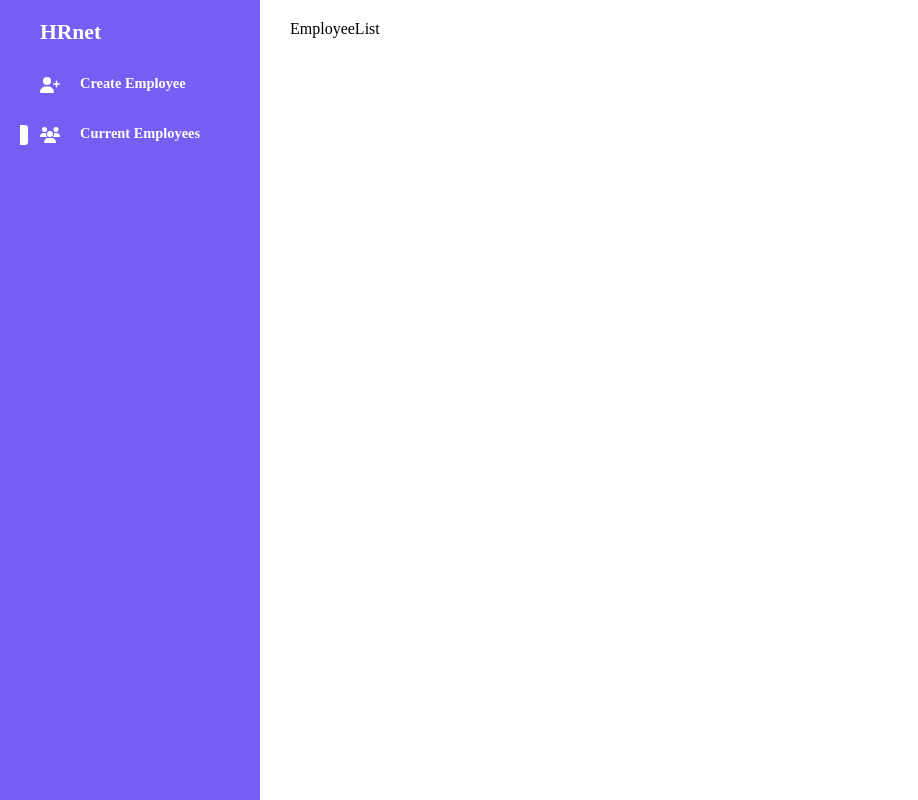
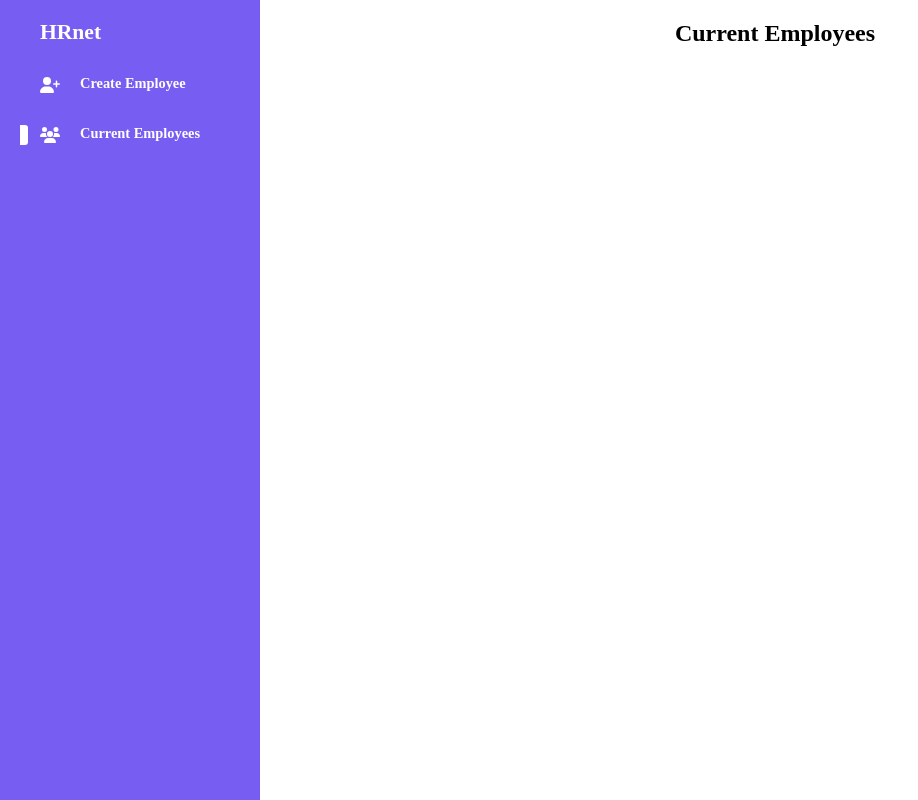
Before and after one commit to kharoncode/OC-P14-HRNet, a React (Vite) app: page /employee-list in a window 1280 px wide. Shown: the whole page, without its empty margins (0-918 px from the left). Built offline with nearby package versions, Linux system fonts and the light colour scheme.

Commit message:
edit page content

```diff
--- a/src/index.css
+++ b/src/index.css
@@ -9,6 +9,7 @@
 }
 
 main {
+   width: 100%;
    margin-left: 270px;
    padding: 20px;
 }
--- a/src/pages/employeeList/EmployeeList.tsx
+++ b/src/pages/employeeList/EmployeeList.tsx
@@ -1,5 +1,11 @@
+import styles from './employeeList.module.css';
+
 const EmployeeList = () => {
-   return <div>EmployeeList</div>;
+   return (
+      <div className={styles.container}>
+         <h2>Current Employees</h2>
+      </div>
+   );
 };
 
 export default EmployeeList;
--- /dev/null
+++ b/src/pages/employeeList/employeeList.module.css
@@ -0,0 +1,6 @@
+.container {
+   width: 100%;
+   display: flex;
+   align-items: center;
+   flex-direction: column;
+}
--- a/src/pages/home/Home.tsx
+++ b/src/pages/home/Home.tsx
@@ -45,8 +45,6 @@ const Home = () => {
 
    return (
       <div className={styles.container}>
-         <h1>HRnet</h1>
-         <Link to="employee-list">View Current Employees</Link>
          <h2>Create Employee</h2>
          <form
             className={styles.formContainer}
```
